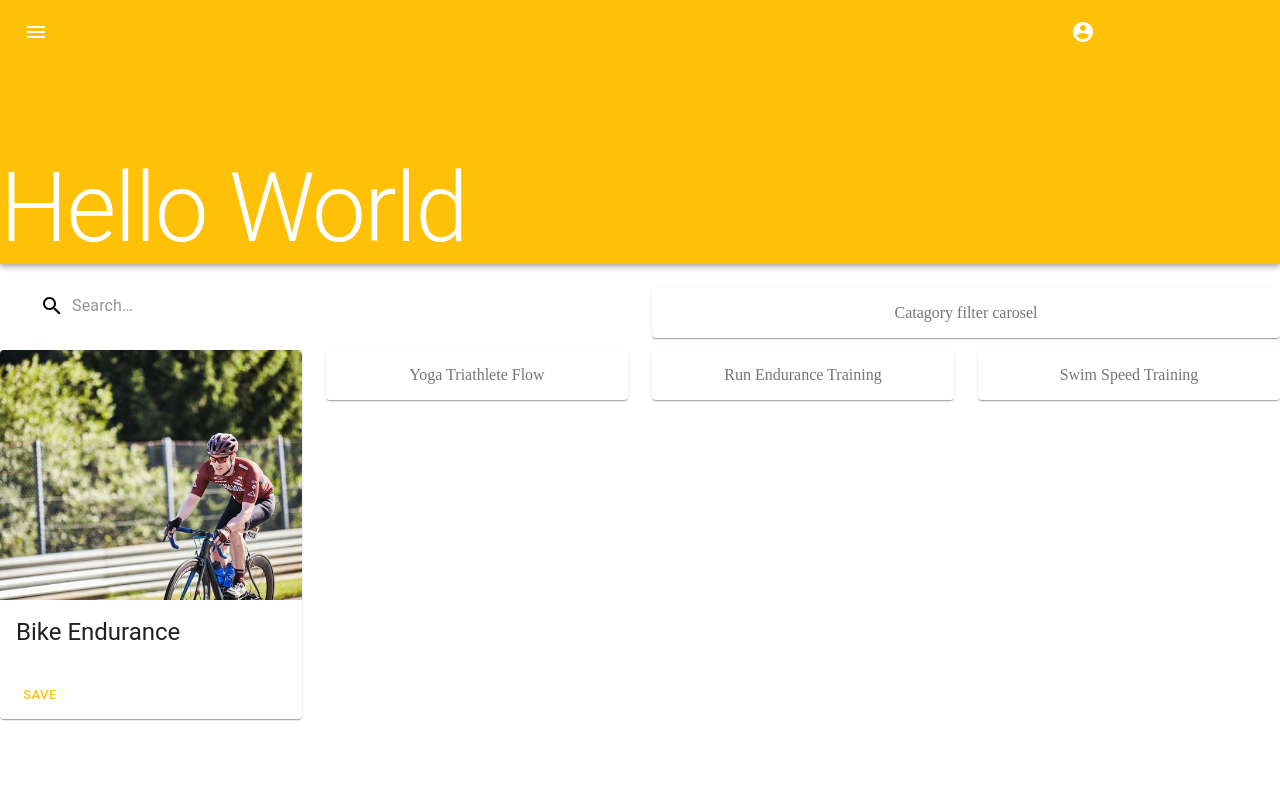
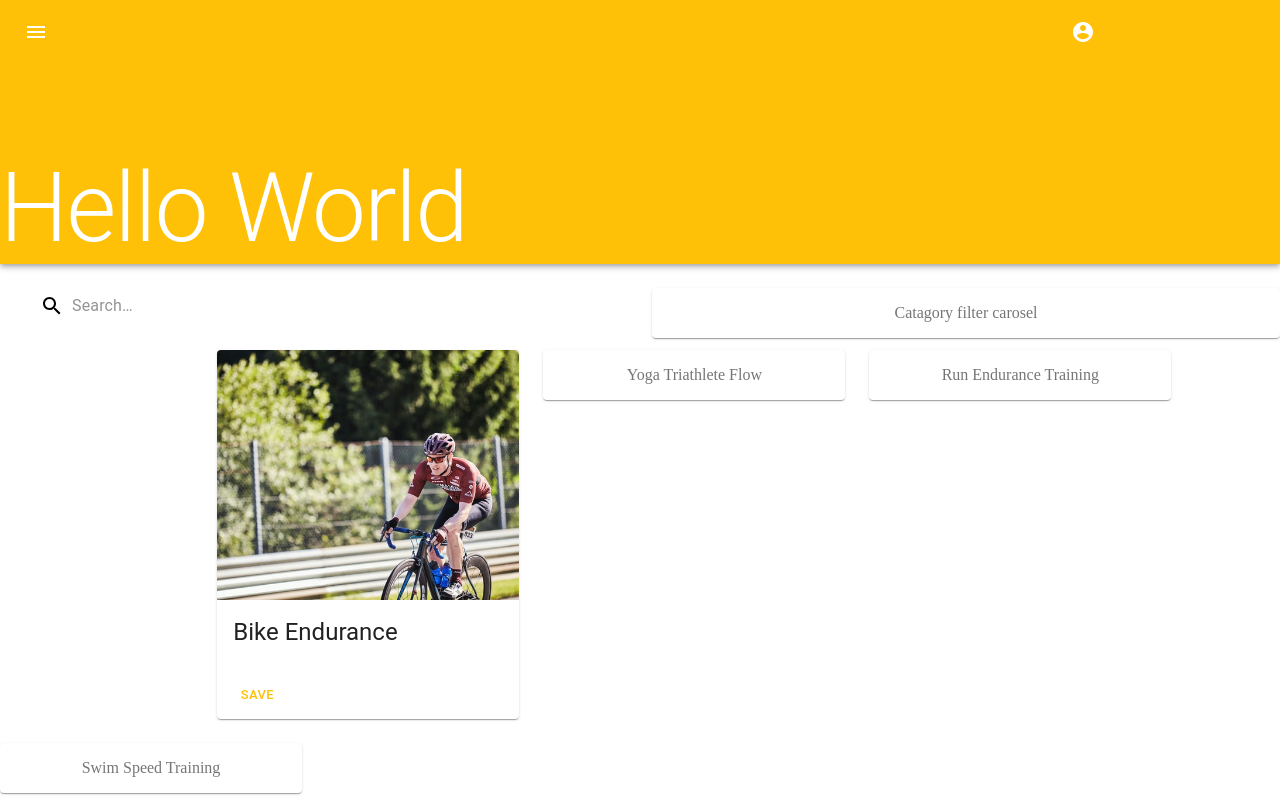
Before and after one commit to dotsync/wellness, a React (Create React App) app: page / in a window 1280 px wide. Built offline with nearby package versions, Linux system fonts and the light colour scheme.

Commit message:
Adjusts main content to have margins
* margins dissapear for extra small screens

```diff
--- a/src/App.js
+++ b/src/App.js
@@ -26,7 +26,6 @@ function App() {
         <Grid item xs={12}>
           <Navbar />
         </Grid>
-
         {/* Search */}
         <Grid item xs={12} sm={6}>
           <Searchbar />
@@ -38,7 +37,6 @@ function App() {
         {/* Workout Cards */}
         </Grid>
         <WorkoutsDisplay />
-
     </div>
   );
 }
--- a/src/components/WorkoutsDisplay.js
+++ b/src/components/WorkoutsDisplay.js
@@ -19,6 +19,7 @@ export default function WorkoutsDisplay() {
   return (
     <div>
       <Grid container spacing={3}>
+      <Grid xs={0} sm={2} />
         <Grid item xs={6} sm={3}>
           <WorkoutCard />
         </Grid>
@@ -31,6 +32,7 @@ export default function WorkoutsDisplay() {
         <Grid item xs={6} sm={3}>
           <Paper className={classes.paper}>Swim Speed Training</Paper>
         </Grid>
+        <Grid xs={0} sm={2} />
       </Grid>
     </div >
   )
```
